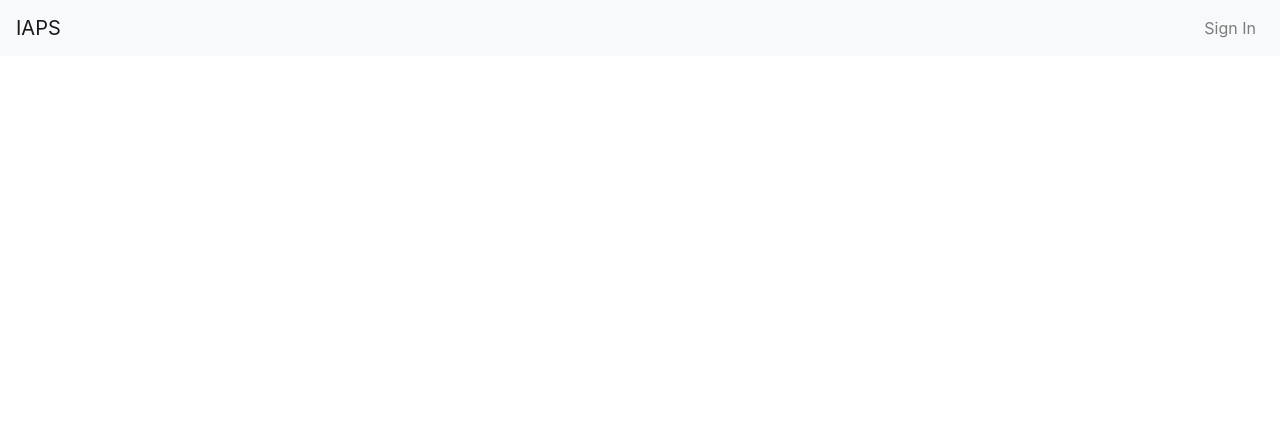
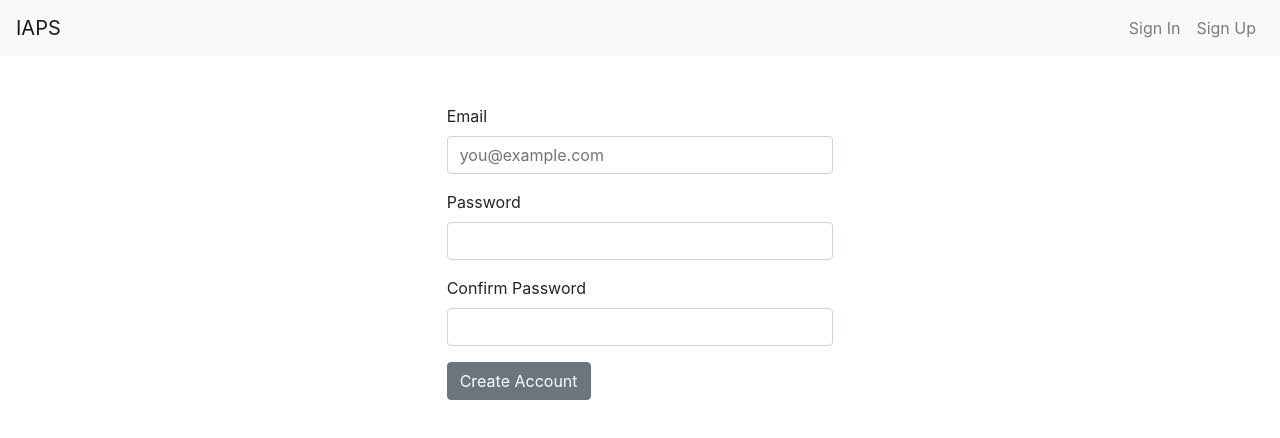
Before and after one commit to gr1d99/iaas-react, a React (Create React App) app: page /sign_up in a window 1280 px wide. Shown: the top 438 px of the page. Built offline with nearby package versions, Linux system fonts and the light colour scheme.

Commit message:
users: add signup component

```diff
--- /dev/null
+++ b/src/components/AlertBoxes/FormErrorsAlertBox.js
@@ -0,0 +1,31 @@
+import React from 'react';
+import { Alert } from 'reactstrap';
+
+import {
+    firstLetterCapitalizer
+} from '../../helpers/capitalizer';
+
+class FormErrorsAlertBox extends React.Component {
+    normalizeInputName(name) {
+        return firstLetterCapitalizer(name).split('_').join(' ')
+    }
+
+    render() {
+        const errors = Object.entries(this.props.errors);
+        const listErrorMessages = errors.map((message, index) =>
+            <li key={index}>{this.normalizeInputName(message[0])} {message[1]}</li>
+        );
+
+        return (
+            <Alert color='danger'
+                   isOpen={this.props.hasErrors()}
+                   toggle={this.props.removeErrors}>
+                <ul>
+                    {listErrorMessages}
+                </ul>
+            </Alert>
+        );
+    }
+}
+
+export default FormErrorsAlertBox;
--- a/src/components/App/App.js
+++ b/src/components/App/App.js
@@ -7,7 +7,9 @@ import { BrowserRouter as Router, Route } from 'react-router-dom';
 import { withCookies } from 'react-cookie'
 
 import NavigationBar from './../NavigationBar';
-import Login from './../Login'
+import Login from '../Login'
+import SignUp from "../SignUp";
+
 
 import { destroySession } from './../../redux/actions';
 
@@ -34,6 +36,7 @@ class App extends React.Component {
                     </header>
                     <div className='container-fluid'>
                         <Route path='/sign_in' render={ () => (<Login cookies={this.props.cookies} loggedIn={this.loggedIn()} />)}/>
+                        <Route path='/sign_up' render={ () => (<SignUp cookies={this.props.cookies} loggedIn={this.loggedIn()} />)}/>
                     </div>
                 </div>
             </Router>
--- a/src/components/NavigationBar/NavigationBar.js
+++ b/src/components/NavigationBar/NavigationBar.js
@@ -26,6 +26,29 @@ export default class NavigationBar extends React.Component {
         });
     }
 
+    authenticatedLinks() {
+        return (
+            <Nav className='ml-auto' navbar>
+                <NavItem>
+                    <a className='nav-link' href='#' onClick={this.props.logoutUser}>Logout</a>
+                </NavItem>
+            </Nav>
+        );
+    };
+
+    unAuthenticatedLinks() {
+        return (
+            <Nav className='ml-auto' navbar>
+                <NavItem>
+                    <Link className='nav-link' to='/sign_in'>Sign In</Link>
+                </NavItem>
+                <NavItem>
+                    <Link className='nav-link' to='/sign_up'>Sign Up</Link>
+                </NavItem>
+            </Nav>
+        )
+    };
+
     render() {
         return (
             <div>
@@ -33,17 +56,13 @@ export default class NavigationBar extends React.Component {
                     <NavbarBrand href='/'>IAPS</NavbarBrand>
                     <NavbarToggler onClick={this.toggle}/>
                     <Collapse isOpen={this.state.isOpen} navbar>
-                        <Nav className='ml-auto' navbar>
-                            <NavItem>
-                                {
-                                    this.props.loggedIn ? (
-                                        <a className='nav-link' href='#' onClick={this.props.logoutUser}>Logout</a>
-                                    ) : (
-                                        <Link className='nav-link' to='/sign_in'>Sign In</Link>
-                                    )
-                                }
-                            </NavItem>
-                        </Nav>
+                        {
+                            this.props.loggedIn ? (
+                                this.authenticatedLinks()
+                            ) : (
+                                this.unAuthenticatedLinks()
+                            )
+                        }
                     </Collapse>
                 </Navbar>
             </div>
--- /dev/null
+++ b/src/components/SignUp/index.js
@@ -0,0 +1,125 @@
+import React from 'react';
+import {
+    Alert,
+    Button,
+    Form,
+    FormGroup,
+    Label,
+    Input,
+} from 'reactstrap';
+import FormErrorsAlertBox from '../AlertBoxes/FormErrorsAlertBox';
+
+class SignUp extends React.Component {
+    state = {
+        email: '',
+        password: '',
+        confirm_password: '',
+        errors: {}
+    };
+
+    handleSubmit = (event) => {
+        event.preventDefault();
+
+        const { email, password, confirm_password } = this.state;
+
+        const errors = {};
+
+        const blankInputError = 'can\'t be blank';
+
+        if(email.length <= 0) {
+            errors['email'] = blankInputError;
+        }
+
+        if(password.length <= 0) {
+            errors['password'] = blankInputError
+        }
+
+        if(confirm_password.length <= 0) {
+            errors['confirm_password'] = blankInputError;
+        }
+
+        if(Object.keys(errors).length > 0) {
+            this.setState((state) => {
+                return { errors }
+            })
+        }
+    };
+
+    handleEmailChange = (event) => {
+        const email = event.target.value;
+        this.setState((state) => {
+            return {
+                email,
+            };
+        })
+    };
+
+    handlePasswordChange = (event) => {
+        const password = event.target.value;
+        this.setState((state) => {
+            return {
+                password,
+            };
+        })
+    };
+
+    handleConfirmPasswordChange = (event) => {
+        const confirm_password = event.target.value;
+        this.setState((state) => {
+            return {
+                confirm_password,
+            };
+        })
+    };
+
+    hasErrors = () => {
+        return Object.entries(this.state.errors).length > 0;
+    };
+
+    removeErrors = () => {
+        this.setState((state) => {
+            return {
+                errors: {}
+            }
+        })
+    };
+
+    render() {
+        return (
+            <div className='col-4 offset-4 mt-5'>
+                { this.hasErrors() ? <FormErrorsAlertBox errors={this.state.errors}
+                                                    hasErrors={this.hasErrors}
+                                                    removeErrors={this.removeErrors}/> : '' }
+                <Form onSubmit={this.handleSubmit}>
+                    <FormGroup>
+                        <Label for='id_email'>Email</Label>
+                        <Input type='email'
+                               name='email'
+                               id='id_email'
+                               placeholder='you@example.com'
+                               onChange={this.handleEmailChange}/>
+                    </FormGroup>
+
+                    <FormGroup>
+                        <Label for='id_password'>Password</Label>
+                        <Input type='password'
+                               name='password'
+                               id='id_password'
+                               onChange={this.handlePasswordChange}/>
+                    </FormGroup>
+
+                    <FormGroup>
+                        <Label for='id_confirm_password'>Confirm Password</Label>
+                        <Input type='password'
+                               name='confirm_password'
+                               id='id_confirm_password'
+                               onChange={this.handleConfirmPasswordChange}/>
+                    </FormGroup>
+                    <Button>Create Account</Button>
+                </Form>
+            </div>
+        )
+    }
+}
+
+export default SignUp;
--- /dev/null
+++ b/src/helpers/capitalizer.js
@@ -0,0 +1,3 @@
+export const firstLetterCapitalizer = string => {
+    return string[0].toUpperCase() + string.slice(1)
+};
```
Also changed, not shown: src/components/AlertBox/index.js (deleted, +0 -12 lines).
